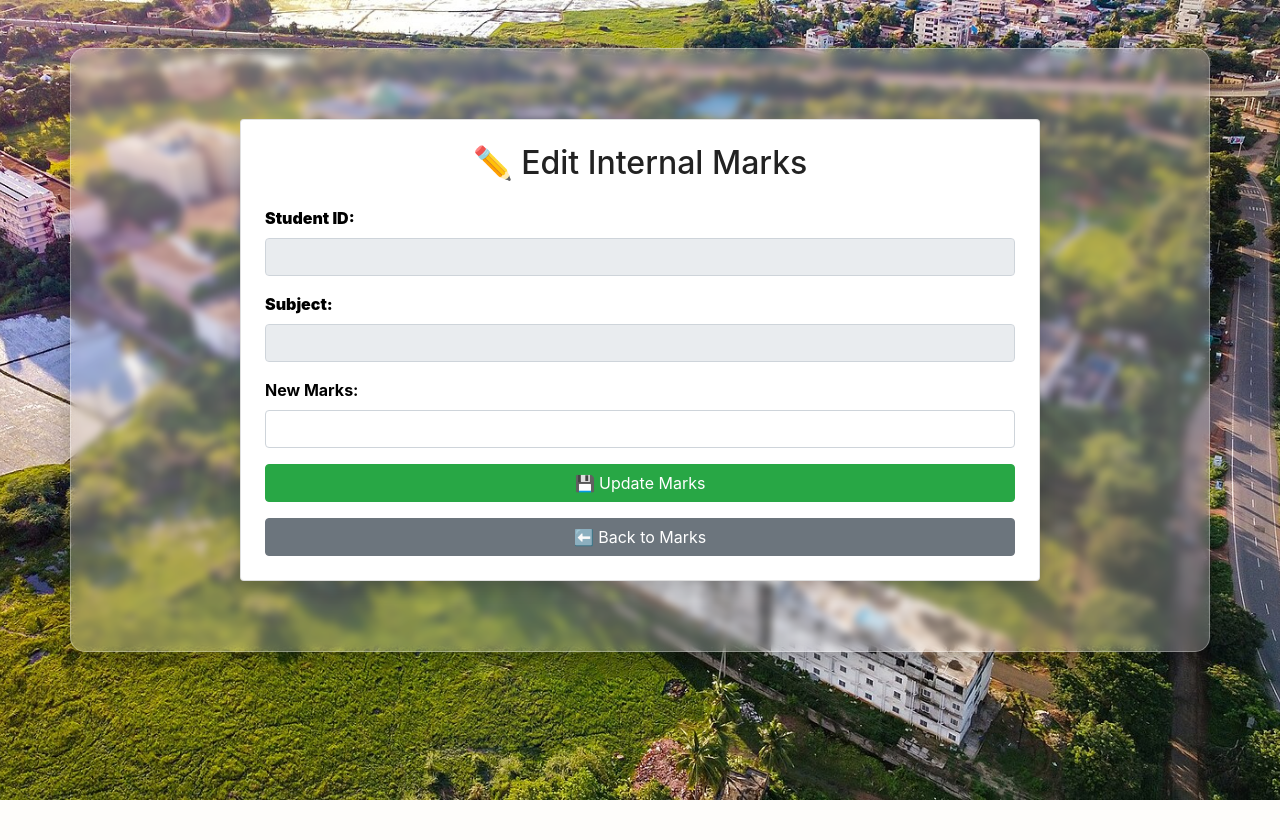
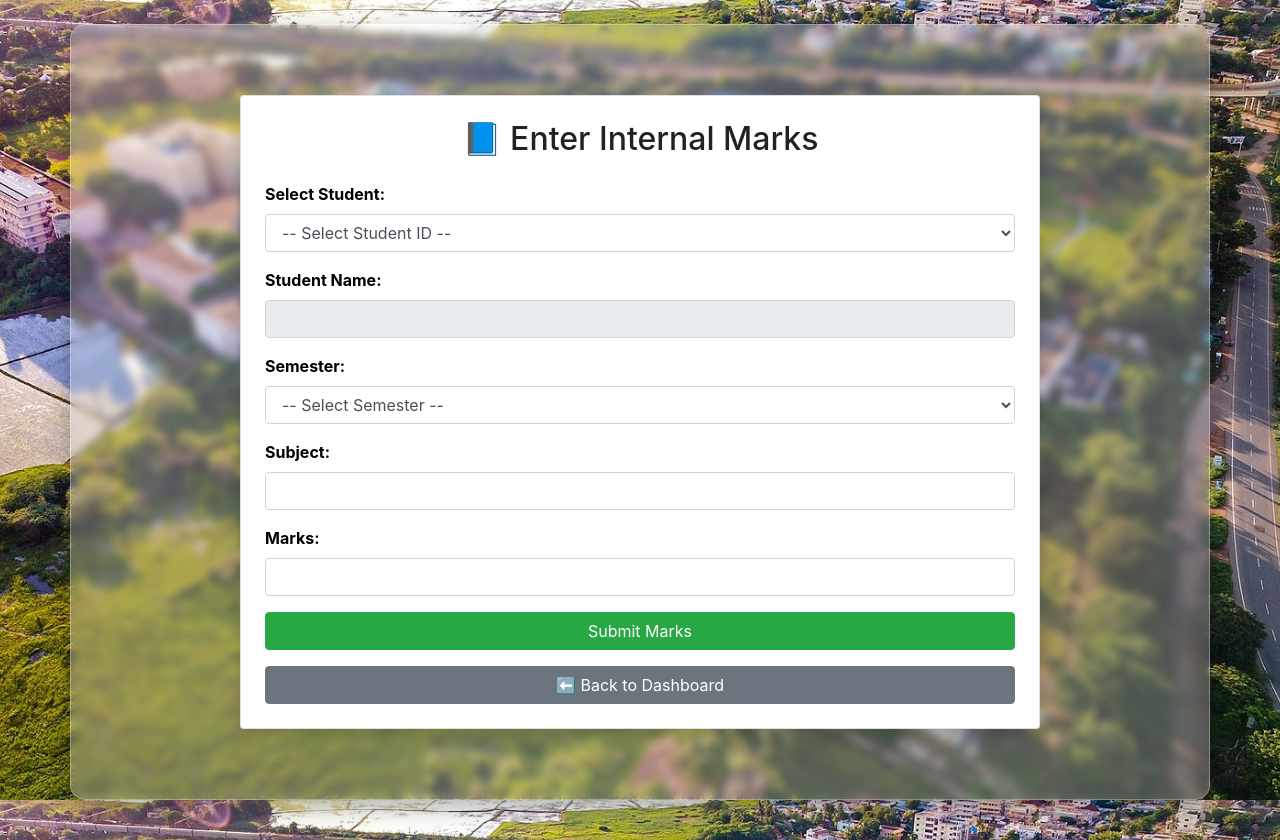
Before and after one commit to harasha12/student-management-portal, a Flask app: template templates/edit_internal_marks.html in a window 1280 px wide. Before the commit the page ends 800 px from the top, so only its background shows below. Run offline with Flask 3, Linux system fonts and the light colour scheme; the template is opened without the code that fills it, so the values that code supplies are empty; some libraries are stand-ins or nearby versions.

Commit message:
Update edit_internal_marks.html

```diff
--- a/templates/edit_internal_marks.html
+++ b/templates/edit_internal_marks.html
@@ -1,46 +1,81 @@
 <!DOCTYPE html>
 <html>
 <head>
-    <title>Edit Internal Marks</title>
+    <title>Enter Internal Marks</title>
     <meta name="viewport" content="width=device-width, initial-scale=1">
-
     <link rel="stylesheet" href="{{ url_for('static', filename='style.css') }}">
     <link rel="stylesheet" href="https://stackpath.bootstrapcdn.com/bootstrap/4.5.2/css/bootstrap.min.css">
 </head>
 <body class="bg-light">
-    <div class="container mt-5">
+<div class="container mt-4">
     <div class="card shadow p-4">
-            <h2 class="text-center mb-4">✏️ Edit Internal Marks</h2>
+        <h2 class="text-center mb-4">📘 Enter Internal Marks</h2>
+
+        {% with messages = get_flashed_messages(with_categories=true) %}
+          {% if messages %}
+            {% for category, message in messages %}
+              <div class="alert alert-{{ category }}">{{ message }}</div>
+            {% endfor %}
+          {% endif %}
+        {% endwith %}
 
         <form method="POST">
+            <!-- Student ID dropdown -->
             <div class="form-group">
-                    <label><strong>Student ID:</strong></label>
-                    <input type="text" class="form-control" value="{{ student_id }}" readonly>
+                <label for="student_id">Select Student:</label>
+                <select id="student_id" name="student_id" class="form-control" onchange="fillStudentName()" required>
+                    <option value="">-- Select Student ID --</option>
+                    {% for student in students %}
+                        <option value="{{ student['student_id'] }}" data-name="{{ student['name'] }}">
+                            {{ student['student_id'] }} ({{ student['branch'] }} - Year {{ student['year'] }})
+                        </option>
+                    {% endfor %}
+                </select>
             </div>
 
+            <!-- Student name display -->
             <div class="form-group">
-                    <label><strong>Subject:</strong></label>
-                    <input type="text" class="form-control" value="{{ subject }}" readonly>
+                <label for="student_name">Student Name:</label>
+                <input type="text" id="student_name" name="student_name" class="form-control" readonly>
             </div>
 
-                <!-- Semester (readonly for now) -->
-                {% if semester %}
+            <!-- Semester -->
             <div class="form-group">
-                    <label><strong>Semester:</strong></label>
-                    <input type="text" class="form-control" value="Semester {{ semester }}" readonly>
-                </div>
-                {% endif %}
-
-                <div class="form-group">
-                    <label for="marks">New Marks:</label>
-                    <input type="number" class="form-control" id="marks" name="marks" value="{{ marks }}" min="0" max="100" required>
+                <label for="semester">Semester:</label>
+                <select id="semester" name="semester" class="form-control" required>
+                    <option value="">-- Select Semester --</option>
+                    {% for i in range(1, 9) %}
+                        <option value="{{ i }}">Semester {{ i }}</option>
+                    {% endfor %}
+                </select>
             </div>
 
-                <button type="submit" class="btn btn-success w-100">💾 Update Marks</button>
+            <!-- Subject -->
+            <div class="form-group">
+                <label for="subject">Subject:</label>
+                <input type="text" id="subject" name="subject" class="form-control" required>
+            </div>
+
+            <!-- Marks -->
+            <div class="form-group">
+                <label for="marks">Marks:</label>
+                <input type="number" id="marks" name="marks" class="form-control" min="0" max="100" required>
+            </div>
+
+            <button type="submit" class="btn btn-success w-100">Submit Marks</button>
         </form>
 
-            <a href="{{ url_for('view_internal_marks') }}" class="btn btn-secondary w-100 mt-3">⬅ Back to Marks</a>
+        <a href="{{ url_for('teacher_dashboard') }}" class="btn btn-secondary w-100 mt-3">⬅ Back to Dashboard</a>
     </div>
 </div>
+
+<script>
+function fillStudentName() {
+    const select = document.getElementById('student_id');
+    const selectedOption = select.options[select.selectedIndex];
+    const name = selectedOption.getAttribute('data-name');
+    document.getElementById('student_name').value = name || "";
+}
+</script>
 </body>
 </html>
```
Lines whose indentation alone changed are shown as unchanged.
